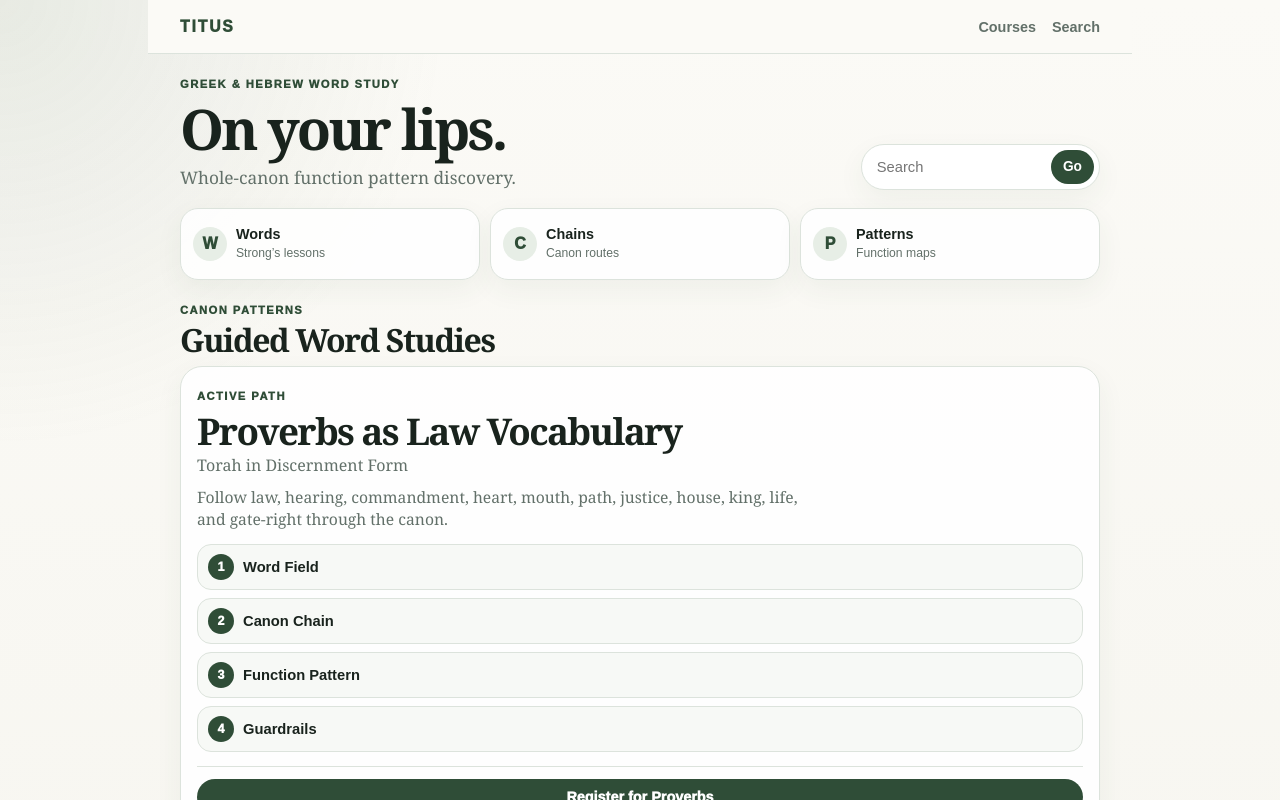
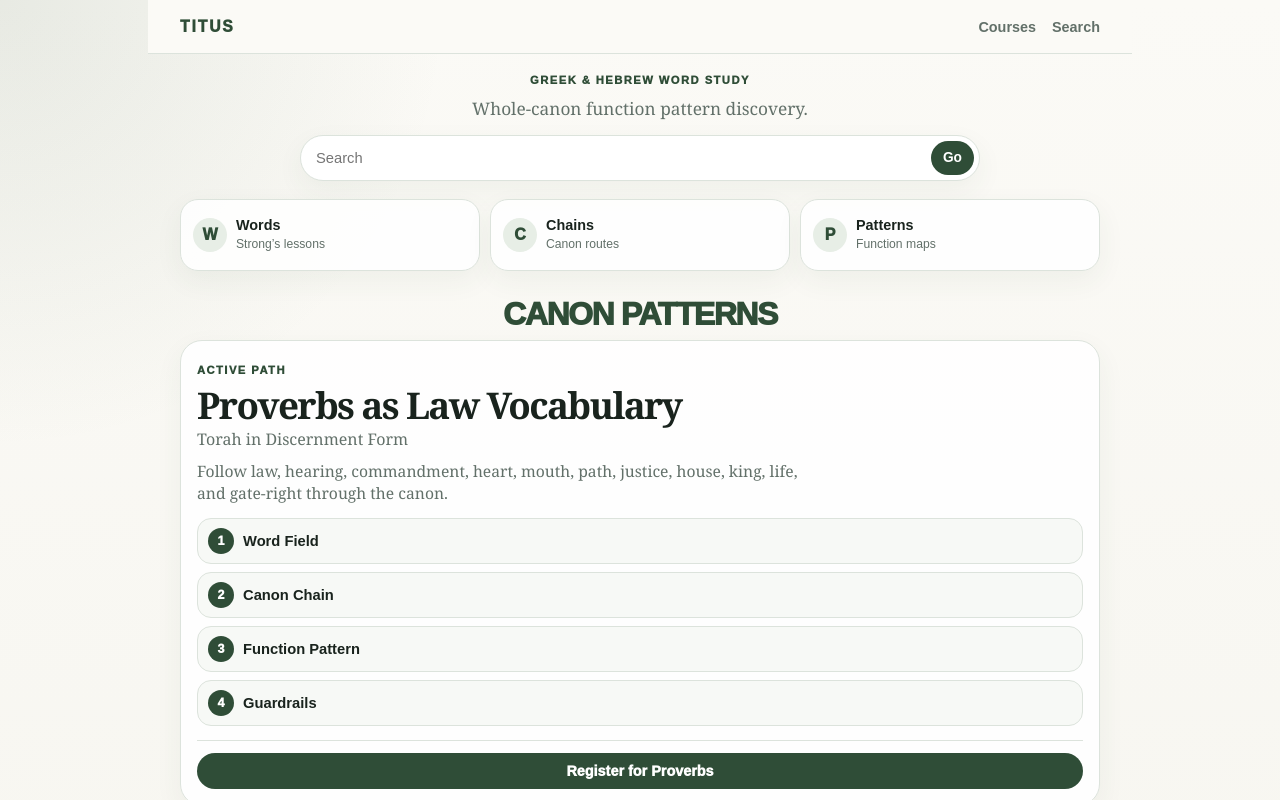
Before and after one commit to optical-lift/titus, a Next.js app: page / in a window 1280 px wide. Shown: the top 800 px of the page. Built offline with nearby package versions, Linux system fonts and the light colour scheme.

Commit message:
Simplify homepage headings and center intro

```diff
--- a/app/globals.css
+++ b/app/globals.css
@@ -1211,3 +1211,61 @@ ol {
   letter-spacing: 0.13em;
   text-transform: uppercase;
 }
+
+
+/* Homepage simplification: centered intro and single Canon Patterns label */
+
+.compact-intro {
+  display: block;
+  text-align: center;
+  padding-top: 18px;
+}
+
+.compact-intro > div {
+  display: grid;
+  justify-items: center;
+}
+
+.compact-intro h1:not(.sr-only) {
+  display: none;
+}
+
+.compact-intro p:not(.compact-eyebrow) {
+  margin-top: 8px;
+  margin-left: auto;
+  margin-right: auto;
+}
+
+.compact-search {
+  max-width: 680px;
+  margin: 14px auto 0;
+}
+
+.compact-section-heading--centered {
+  display: grid;
+  justify-items: center;
+  text-align: center;
+  margin-top: 2px;
+  margin-bottom: 10px;
+}
+
+.compact-section-label {
+  margin: 0;
+  color: var(--accent-dark);
+  font-family: var(--ui-font);
+  font-size: 0.78rem;
+  font-weight: 950;
+  letter-spacing: 0.15em;
+  line-height: 1;
+  text-transform: uppercase;
+}
+
+@media (max-width: 720px) {
+  .compact-intro {
+    padding-top: 16px;
+  }
+
+  .compact-search {
+    margin-top: 12px;
+  }
+}
--- a/app/page.tsx
+++ b/app/page.tsx
@@ -33,8 +33,10 @@ export default function Home() {
 
       <section className="compact-intro" aria-labelledby="home-title">
         <div>
+          <h1 id="home-title" className="sr-only">
+            Titus Greek and Hebrew word study
+          </h1>
           <p className="compact-eyebrow">Greek &amp; Hebrew word study</p>
-          <h1 id="home-title">On your lips.</h1>
           <p>Whole-canon function pattern discovery.</p>
         </div>
 
@@ -60,9 +62,10 @@ export default function Home() {
       </section>
 
       <section className="compact-active" id="courses" aria-labelledby="active-course-title">
-        <div className="compact-section-heading">
-          <p>Canon Patterns</p>
-          <h2 id="active-course-title">Guided Word Studies</h2>
+        <div className="compact-section-heading compact-section-heading--centered">
+          <h2 id="active-course-title" className="compact-section-label">
+            Canon Patterns
+          </h2>
         </div>
 
         <div className="compact-course-list">
```
